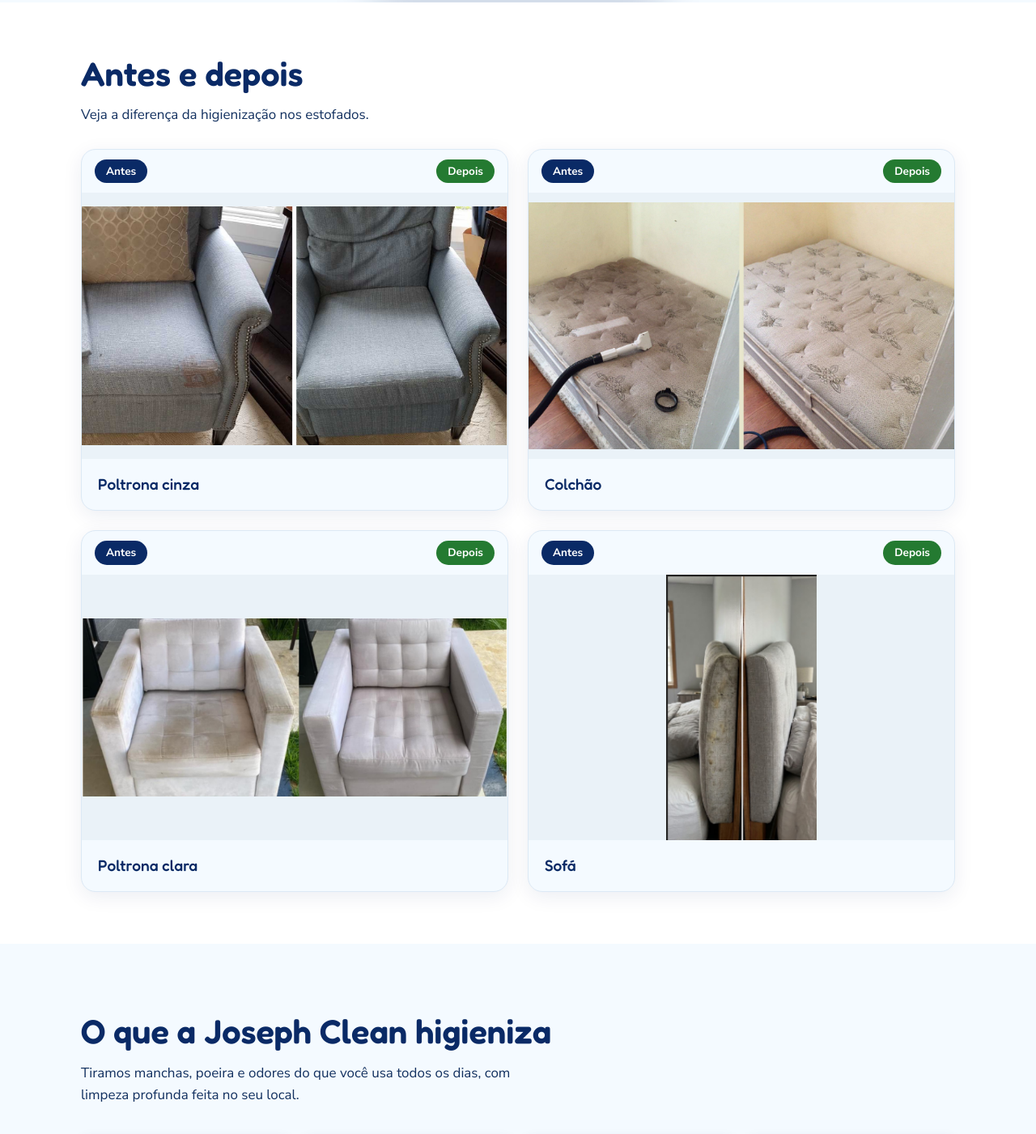
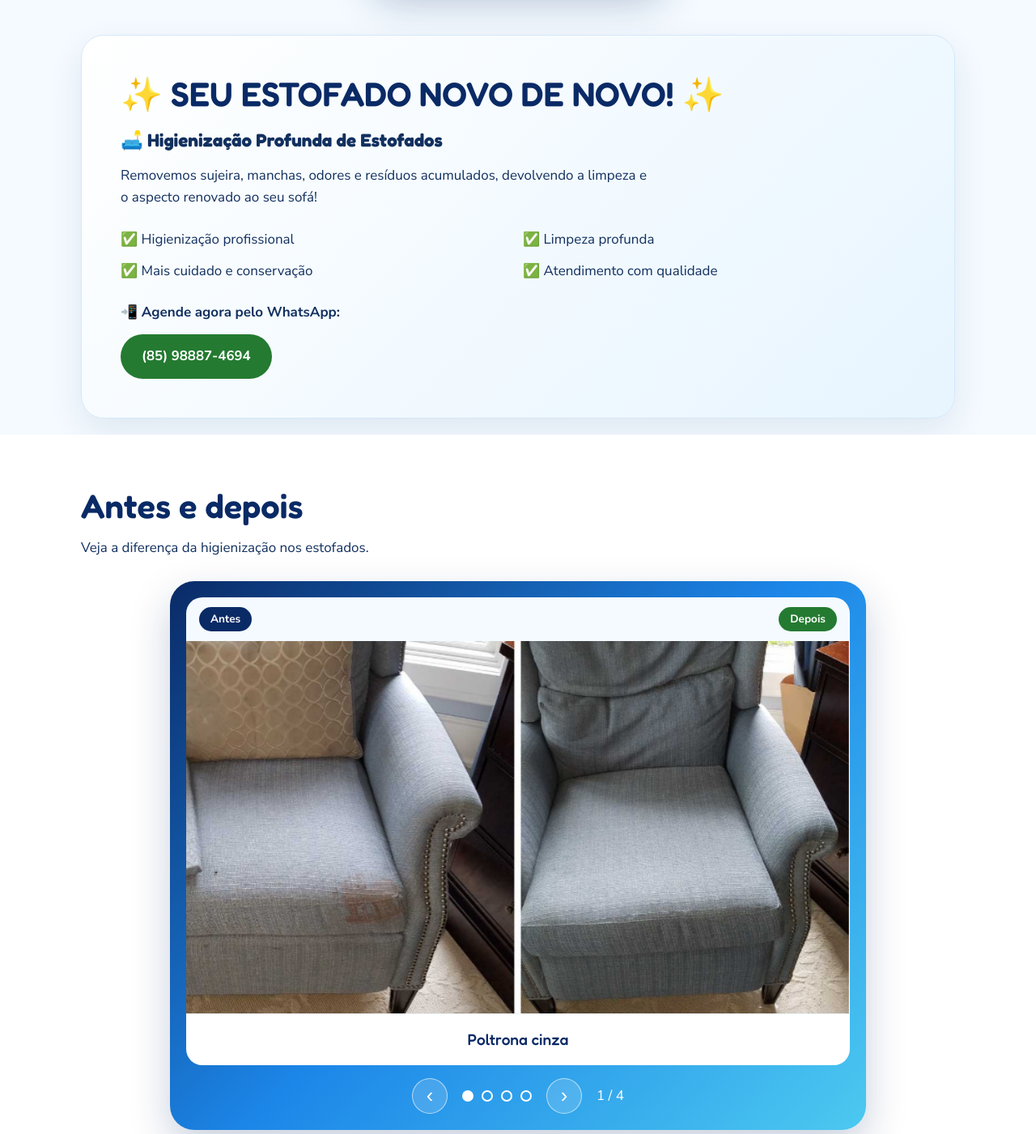
Before and after one commit to Scarfacetec/josephclean, a website: page index.html in a window 1280 px wide. Shown: the part 1349-2750 px from the top of the page at 81% size. Drawn offline with Linux system fonts and the light colour scheme.

Commit message:
Add service callout and framed before-after carousel

```diff
--- a/index.html
+++ b/index.html
@@ -116,6 +116,28 @@ footer a{color:#fff}
 .resultado .etiquetas span:last-child{background:var(--verde)}
 .resultado figcaption{padding:16px 20px;font-family:var(--titulo);font-size:1.2rem;color:var(--navy)}
 @media(max-width:620px){.resultados-grid{grid-template-columns:1fr;gap:20px}.resultados{padding:48px 0}}
+/* Apresentação e carrossel */
+.chamada{padding:40px 0 20px}
+.chamada-card{padding:clamp(24px,5vw,48px);border:1px solid #d5e8f8;border-radius:28px;background:linear-gradient(135deg,#fff,#e7f5ff);box-shadow:0 16px 44px rgba(10,42,102,.09)}
+.chamada h2{font-size:clamp(1.7rem,4vw,2.6rem)}
+.chamada h3{font-family:var(--titulo);font-size:1.4rem;margin:16px 0 12px}
+.chamada p{max-width:65ch}
+.beneficios{list-style:none;display:grid;grid-template-columns:repeat(2,minmax(0,1fr));gap:12px;margin:24px 0}
+.agendamento{margin-bottom:14px;font-weight:700}
+.carrossel-moldura{max-width:860px;margin:auto;padding:clamp(10px,2vw,20px);border-radius:30px;background:linear-gradient(135deg,var(--navy),var(--azul),var(--ciano));box-shadow:0 20px 50px rgba(10,42,102,.22)}
+.resultados-grid{display:flex;gap:0;overflow-x:auto;scroll-snap-type:x mandatory;scrollbar-width:none;border-radius:20px;overscroll-behavior-x:contain}
+.resultados-grid::-webkit-scrollbar{display:none}
+.resultado{flex:0 0 100%;min-width:0;scroll-snap-align:start;scroll-snap-stop:always;border:0;box-shadow:none;border-radius:0}
+.resultado img{aspect-ratio:16/9}
+.resultado figcaption{text-align:center;background:#fff}
+.carrossel-controles{display:flex;align-items:center;justify-content:center;gap:18px;padding-top:16px;color:#fff}
+.carrossel-controles[hidden]{display:none}
+.carrossel-seta{width:44px;height:44px;border-radius:50%;border:1px solid rgba(255,255,255,.6);background:rgba(255,255,255,.15);color:#fff;font-size:1.6rem;cursor:pointer}
+.carrossel-seta:hover{background:var(--navy)}
+.carrossel-pontos{display:flex;gap:10px}
+.carrossel-pontos button{width:14px;height:14px;border-radius:50%;border:2px solid #fff;background:transparent;cursor:pointer;padding:0}
+.carrossel-pontos button[aria-current="true"]{background:#fff}
+@media(max-width:620px){.beneficios{grid-template-columns:1fr}.resultados{padding-top:36px}.resultado img{aspect-ratio:4/3}.carrossel-moldura{border-radius:24px}}
 </style>
 </head>
 <body>
@@ -170,11 +192,30 @@ footer a{color:#fff}
     </div>
   </section>
 
+  <section class="chamada" aria-labelledby="titulo-chamada">
+    <div class="wrap">
+      <div class="chamada-card">
+        <h2 id="titulo-chamada">✨ SEU ESTOFADO NOVO DE NOVO! ✨</h2>
+        <h3>🛋️ Higienização Profunda de Estofados</h3>
+        <p>Removemos sujeira, manchas, odores e resíduos acumulados, devolvendo a limpeza e o aspecto renovado ao seu sofá!</p>
+        <ul class="beneficios">
+          <li>✅ Higienização profissional</li>
+          <li>✅ Limpeza profunda</li>
+          <li>✅ Mais cuidado e conservação</li>
+          <li>✅ Atendimento com qualidade</li>
+        </ul>
+        <p class="agendamento">📲 Agende agora pelo WhatsApp:</p>
+        <a class="btn zap" href="https://wa.me/5585988874694?text=Ol%C3%A1%2C%20quero%20agendar%20uma%20higieniza%C3%A7%C3%A3o%20de%20estofados." target="_blank" rel="noopener">(85) 98887-4694</a>
+      </div>
+    </div>
+  </section>
+
   <section class="resultados" id="antes-e-depois" aria-labelledby="titulo-resultados">
     <div class="wrap">
       <h2 id="titulo-resultados">Antes e depois</h2>
       <p class="intro">Veja a diferença da higienização nos estofados.</p>
-      <div class="resultados-grid">
+      <div class="carrossel-moldura" role="region" aria-roledescription="carrossel" aria-label="Fotos de antes e depois">
+      <div class="resultados-grid" id="fotos-resultados" tabindex="0" aria-label="Fotos de antes e depois; use as setas do teclado ou deslize">
         <figure class="resultado">
           <div class="etiquetas" aria-hidden="true"><span>Antes</span><span>Depois</span></div>
           <div class="foto"><img src="ad1.png" alt="Comparação de uma poltrona cinza antes e depois da higienização; antes à esquerda e depois à direita" loading="lazy" decoding="async"></div>
@@ -195,6 +236,13 @@ footer a{color:#fff}
           <div class="foto"><img src="ad4.png" alt="Comparação da lateral de um sofá antes e depois da higienização; antes à esquerda e depois à direita" loading="lazy" decoding="async"></div>
           <figcaption>Sofá</figcaption>
         </figure>
+      </div>
+      <div class="carrossel-controles" hidden>
+        <button class="carrossel-seta" type="button" data-direcao="-1" aria-label="Foto anterior" aria-controls="fotos-resultados">‹</button>
+        <div class="carrossel-pontos"><button type="button" data-foto="0" aria-label="Ver foto 1 de 4" aria-controls="fotos-resultados" aria-current="true"></button><button type="button" data-foto="1" aria-label="Ver foto 2 de 4" aria-controls="fotos-resultados"></button><button type="button" data-foto="2" aria-label="Ver foto 3 de 4" aria-controls="fotos-resultados"></button><button type="button" data-foto="3" aria-label="Ver foto 4 de 4" aria-controls="fotos-resultados"></button></div>
+        <button class="carrossel-seta" type="button" data-direcao="1" aria-label="Próxima foto" aria-controls="fotos-resultados">›</button>
+        <span class="carrossel-status" role="status" aria-live="polite" aria-atomic="true">1 / 4</span>
+      </div>
       </div>
     </div>
   </section>
@@ -264,6 +312,40 @@ footer a{color:#fff}
 
 <a class="flutuante" href="https://wa.me/5585988874694" target="_blank" rel="noopener" aria-label="Chamar no WhatsApp">WhatsApp</a>
 
-<script>document.getElementById('ano').textContent=new Date().getFullYear();</script>
+<script>
+document.getElementById('ano').textContent=new Date().getFullYear();
+(() => {
+  const track=document.getElementById('fotos-resultados');
+  const controls=document.querySelector('.carrossel-controles');
+  const slides=Array.from(track.children);
+  const dots=Array.from(controls.querySelectorAll('[data-foto]'));
+  const status=controls.querySelector('.carrossel-status');
+  let active=0,frame;
+  const reduced=window.matchMedia('(prefers-reduced-motion: reduce)');
+  function update(){
+    active=Math.max(0,Math.min(slides.length-1,Math.round(track.scrollLeft/track.clientWidth)));
+    dots.forEach((dot,i)=>i===active?dot.setAttribute('aria-current','true'):dot.removeAttribute('aria-current'));
+    status.textContent=(active+1)+' / '+slides.length;
+  }
+  function go(index){
+    const next=(index+slides.length)%slides.length;
+    track.scrollTo({left:next*track.clientWidth,behavior:reduced.matches?'instant':'smooth'});
+  }
+  controls.hidden=false;
+  controls.addEventListener('click',event=>{
+    const button=event.target.closest('button');
+    if(!button)return;
+    if(button.hasAttribute('data-foto'))go(Number(button.dataset.foto));
+    else go(active+Number(button.dataset.direcao));
+  });
+  track.addEventListener('keydown',event=>{
+    if(event.key==='ArrowRight'||event.key==='ArrowLeft'){
+      event.preventDefault();go(active+(event.key==='ArrowRight'?1:-1));
+    }
+  });
+  track.addEventListener('scroll',()=>{cancelAnimationFrame(frame);frame=requestAnimationFrame(update);},{passive:true});
+  new ResizeObserver(()=>{track.scrollTo({left:active*track.clientWidth,behavior:'instant'});}).observe(track);
+})();
+</script>
 </body>
 </html>
```
